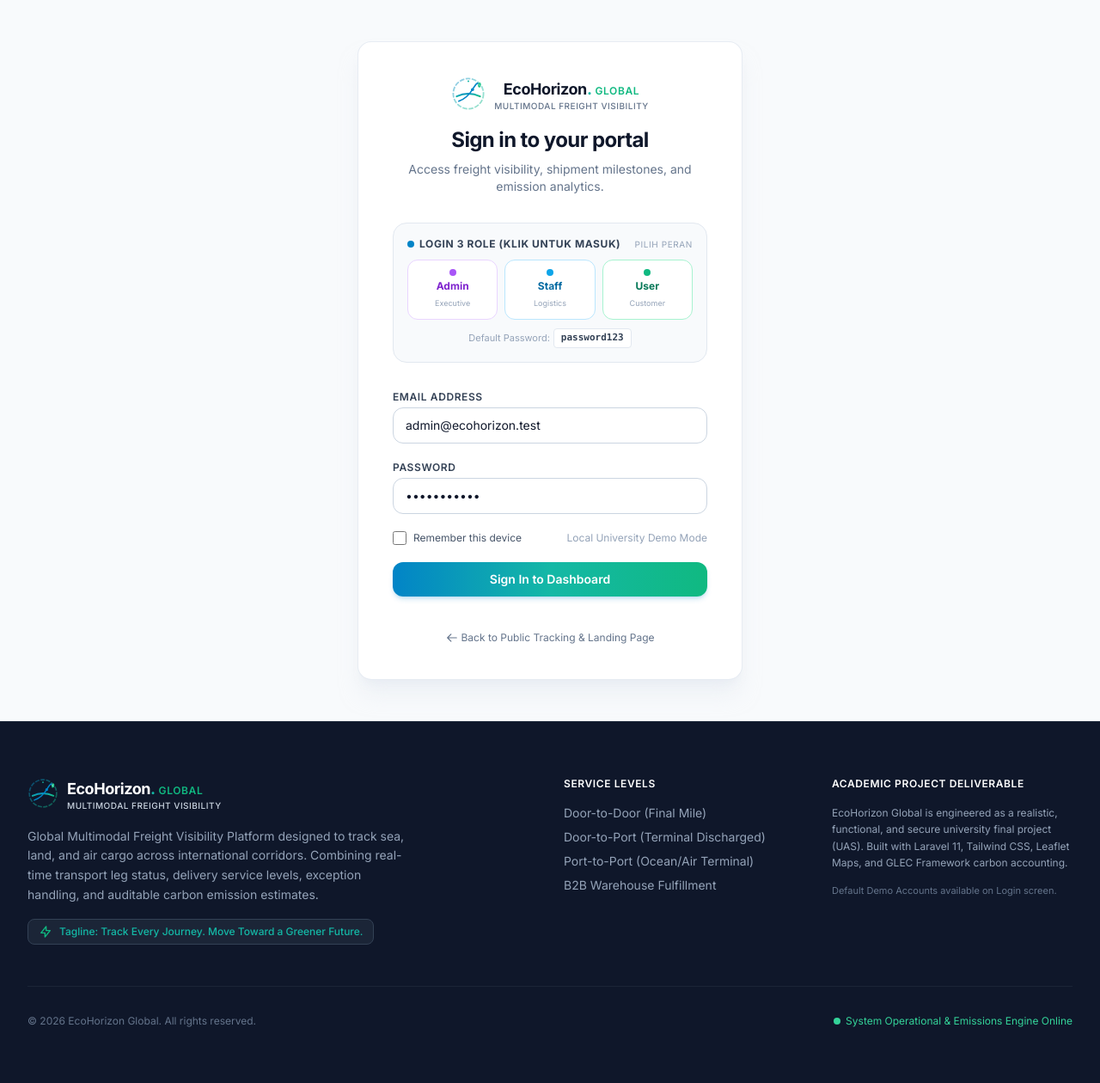
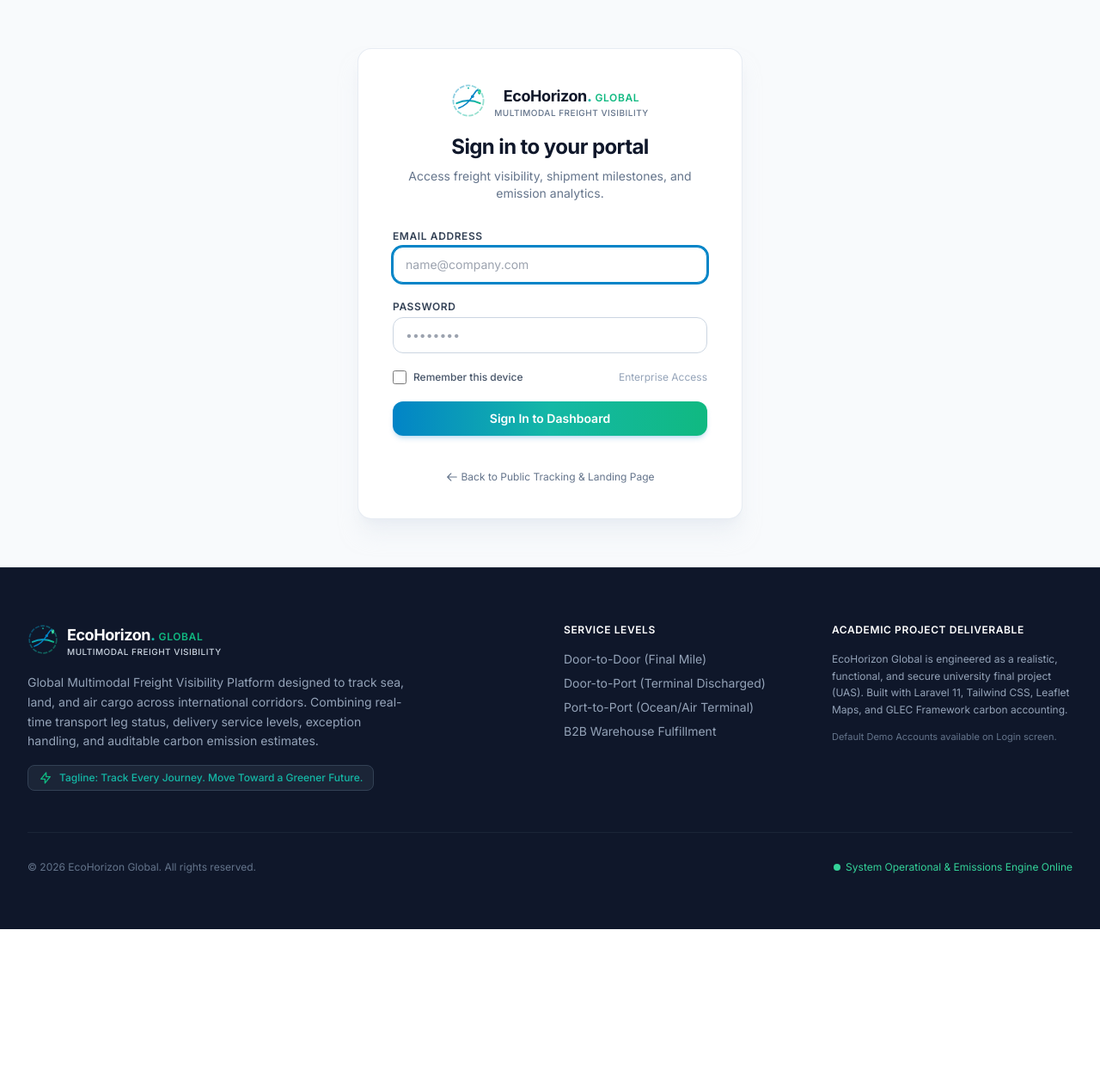
Before and after one commit to hlloooauryn/EcoHorizon.Global, a Laravel app: page /login in a window 1280 px wide. Shown: the part 65-1325 px from the top of the page at 86% size. After the commit the page ends 1146 px from the top, so only its background shows below. Run offline with Laravel 12, Linux system fonts and the light colour scheme; data comes from the database, SQL or seed files in the repository; style sheets or scripts are compiled from the project's sources.

Commit message:
feat: streamline login page into manual enterprise form for 3 roles and document demo credentials in README

```diff
--- a/resources/views/auth/login.blade.php
+++ b/resources/views/auth/login.blade.php
@@ -12,58 +12,19 @@
                 </p>
             </div>
 
-            <!-- 1-Click Role Quick Logins (3 Role: Admin, Staff, User) -->
-            <div class="p-4 rounded-2xl bg-slate-50 border border-slate-200">
-                <div class="text-xs font-bold text-slate-700 uppercase tracking-wider mb-2.5 flex items-center justify-between">
-                    <span class="flex items-center gap-1.5">
-                        <span class="w-2 h-2 rounded-full bg-brand-sky"></span>
-                        Login 3 Role (Klik untuk Masuk)
-                    </span>
-                    <span class="text-[10px] text-slate-400 font-normal">Pilih Peran</span>
-                </div>
-                <div class="grid grid-cols-3 gap-2">
-                    <!-- Role 1: Admin -->
-                    <button type="button"
-                            id="btn-role-admin"
-                            onclick="fillDemo('admin@ecohorizon.test', 'password123', 'admin')"
-                            class="px-2.5 py-2.5 rounded-xl text-xs font-bold bg-white border border-purple-200 text-purple-700 hover:bg-purple-50 transition-all shadow-2xs text-center flex flex-col items-center gap-1">
-                        <span class="w-2 h-2 rounded-full bg-purple-500"></span>
-                        <span>Admin</span>
-                        <span class="text-[9px] font-normal text-slate-400">Executive</span>
-                    </button>
-                    <!-- Role 2: Staff -->
-                    <button type="button"
-                            id="btn-role-staff"
-                            onclick="fillDemo('operator@ecohorizon.test', 'password123', 'staff')"
-                            class="px-2.5 py-2.5 rounded-xl text-xs font-bold bg-white border border-sky-200 text-sky-700 hover:bg-sky-50 transition-all shadow-2xs text-center flex flex-col items-center gap-1">
-                        <span class="w-2 h-2 rounded-full bg-sky-500"></span>
-                        <span>Staff</span>
-                        <span class="text-[9px] font-normal text-slate-400">Logistics</span>
-                    </button>
-                    <!-- Role 3: User -->
-                    <button type="button"
-                            id="btn-role-user"
-                            onclick="fillDemo('customer@globalcargo.test', 'password123', 'user')"
-                            class="px-2.5 py-2.5 rounded-xl text-xs font-bold bg-white border border-emerald-200 text-emerald-700 hover:bg-emerald-50 transition-all shadow-2xs text-center flex flex-col items-center gap-1">
-                        <span class="w-2 h-2 rounded-full bg-emerald-500"></span>
-                        <span>User</span>
-                        <span class="text-[9px] font-normal text-slate-400">Customer</span>
-                    </button>
-                </div>
-                <div class="text-[11px] text-slate-400 mt-2.5 text-center flex items-center justify-center gap-1">
-                    <span>Default Password:</span>
-                    <span class="font-mono text-slate-700 font-semibold bg-white px-2 py-0.5 rounded border border-slate-200">password123</span>
-                </div>
-            </div>
-
             <!-- Login Form -->
             <form class="mt-6 space-y-5" action="{{ route('login') }}" method="POST">
                 @csrf
 
                 <div>
                     <label for="email" class="block text-xs font-semibold text-slate-700 uppercase tracking-wider mb-1">Email Address</label>
-                    <input id="email" name="email" type="email" autocomplete="email" required
-                           value="{{ old('email', 'admin@ecohorizon.test') }}"
+                    <input id="email"
+                           name="email"
+                           type="email"
+                           autocomplete="email"
+                           required
+                           autofocus
+                           value="{{ old('email') }}"
                            class="w-full px-3.5 py-2.5 rounded-xl border {{ $errors->has('email') ? 'border-red-300 ring-1 ring-red-300' : 'border-slate-300' }} text-sm text-slate-900 focus:outline-none focus:ring-2 focus:ring-brand-sky focus:border-brand-sky bg-white"
                            placeholder="name@company.com">
                     @error('email')
@@ -73,8 +34,11 @@
 
                 <div>
                     <label for="password" class="block text-xs font-semibold text-slate-700 uppercase tracking-wider mb-1">Password</label>
-                    <input id="password" name="password" type="password" autocomplete="current-password" required
-                           value="password123"
+                    <input id="password"
+                           name="password"
+                           type="password"
+                           autocomplete="current-password"
+                           required
                            class="w-full px-3.5 py-2.5 rounded-xl border {{ $errors->has('password') ? 'border-red-300 ring-1 ring-red-300' : 'border-slate-300' }} text-sm text-slate-900 focus:outline-none focus:ring-2 focus:ring-brand-sky focus:border-brand-sky bg-white"
                            placeholder="••••••••">
                     @error('password')
@@ -83,16 +47,16 @@
                 </div>
 
                 <div class="flex items-center justify-between text-xs">
-                    <label class="flex items-center text-slate-600">
+                    <label class="flex items-center text-slate-600 cursor-pointer">
                         <input type="checkbox" name="remember" class="w-4 h-4 rounded border-slate-300 text-brand-sky focus:ring-brand-sky">
-                        <span class="ml-2">Remember this device</span>
+                        <span class="ml-2 font-medium">Remember this device</span>
                     </label>
-                    <span class="text-slate-400">Local University Demo Mode</span>
+                    <span class="text-slate-400">Enterprise Access</span>
                 </div>
 
                 <div>
                     <button type="submit"
-                            class="w-full py-2.5 px-4 rounded-xl text-sm font-semibold text-white bg-gradient-to-r from-brand-sky via-brand-teal to-brand-emerald hover:opacity-95 focus:outline-none focus:ring-2 focus:ring-offset-2 focus:ring-brand-sky shadow-md shadow-sky-600/20 transition-all">
+                            class="w-full py-2.5 px-4 rounded-xl text-sm font-semibold text-white bg-gradient-to-r from-brand-sky via-brand-teal to-brand-emerald hover:opacity-95 focus:outline-none focus:ring-2 focus:ring-offset-2 focus:ring-brand-sky shadow-md shadow-sky-600/20 transition-all cursor-pointer">
                         Sign In to Dashboard
                     </button>
                 </div>
@@ -106,22 +70,4 @@
             </div>
         </div>
     </div>
-
-    <script>
-        function fillDemo(email, password, role) {
-            document.getElementById('email').value = email;
-            document.getElementById('password').value = password;
-
-            ['admin', 'staff', 'user'].forEach(function(r) {
-                const btn = document.getElementById('btn-role-' + r);
-                if (btn) {
-                    if (r === role) {
-                        btn.classList.add('ring-2', 'ring-brand-sky', 'bg-slate-100');
-                    } else {
-                        btn.classList.remove('ring-2', 'ring-brand-sky', 'bg-slate-100');
-                    }
-                }
-            });
-        }
-    </script>
 </x-guest-layout>
```
Also changed, not shown: README.md.
